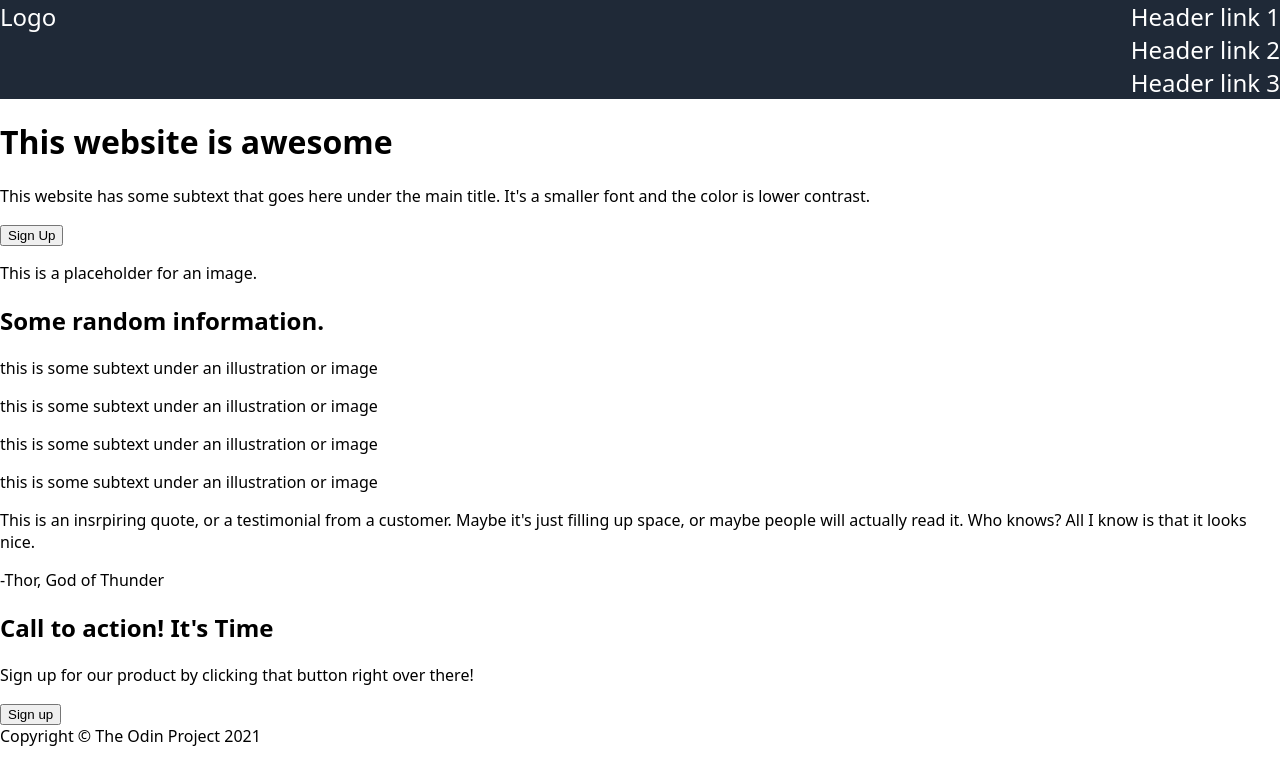
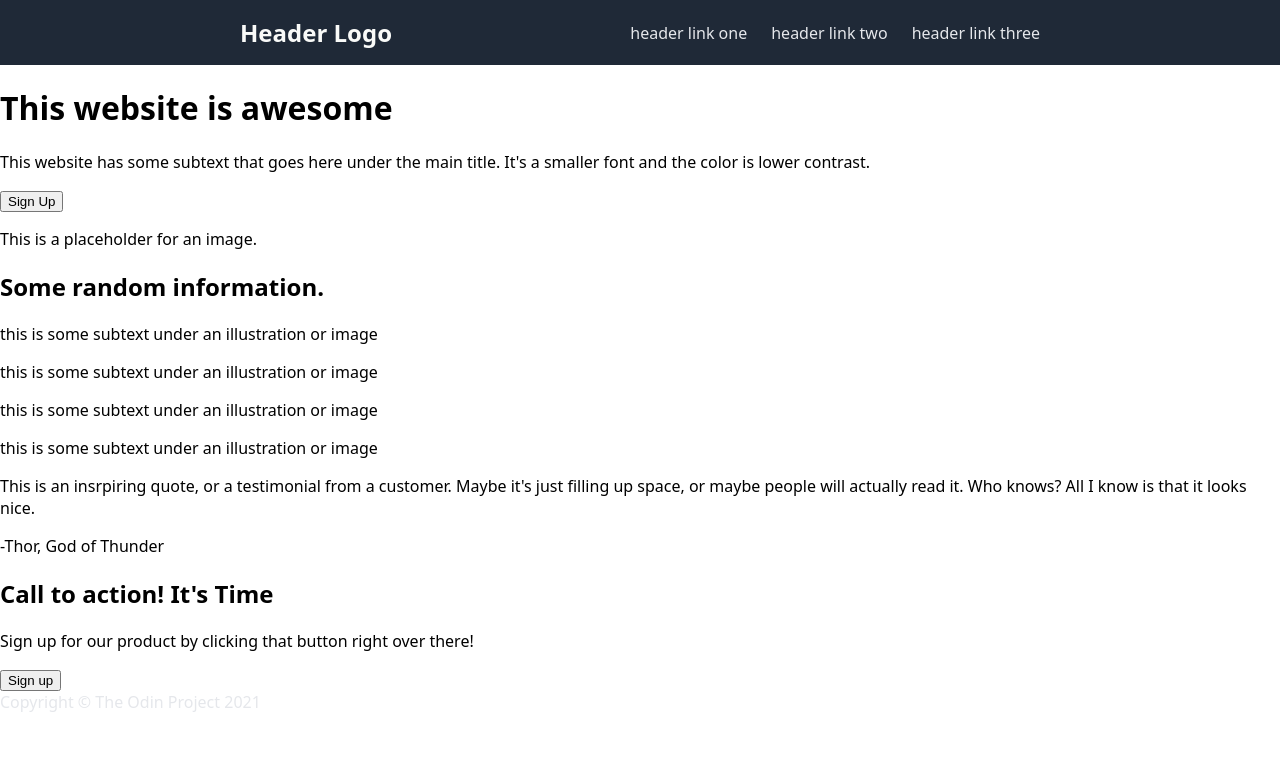
Before and after one commit to gsingh1017/firstlandingpage, a plain HTML site: page index.html in a window 1280 px wide. Drawn offline with Linux system fonts and the light colour scheme.

Commit message:
Add header, edit index.html, and edit style.css
Completed the header. I edited index.html by adjusting some code and adding a container for the links in the header. I also added css styling.

```diff
--- a/index.html
+++ b/index.html
@@ -7,11 +7,11 @@
 </head>
 <body>
     <div class="header">
-        <div class="logo">Logo</div>
+        <div class="logo">Header Logo</div>
         <div class="links">
-            <div>Header link 1</div>
-            <div>Header link 2</div>
-            <div>Header link 3</div>
+            <a href="#">header link one</a>
+            <a href="#">header link two</a>
+            <a href="#">header link three</a>
         </div>
     </div>
     <div class="body">
--- a/style.css
+++ b/style.css
@@ -7,10 +7,27 @@ body {
 }
 
 .header {
-    color: white;
     background-color: #1f2937;
-    font-size: 24px;
     display: flex;
     justify-content: space-between;
     align-content: center;
+    padding: 16px 240px;
 }
+
+.logo {
+    font-size: 24px;
+    color: #f9faf8;
+    font-weight: bold;
+}
+
+.links {
+    display: flex;
+    align-items: center;
+    gap: 24px;
+}
+
+a {
+    font-size: 16px;
+    color: #e5e7eb;
+    text-decoration: none;
+}
```
